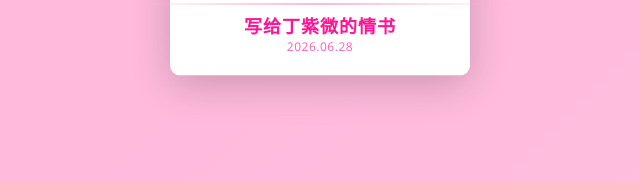
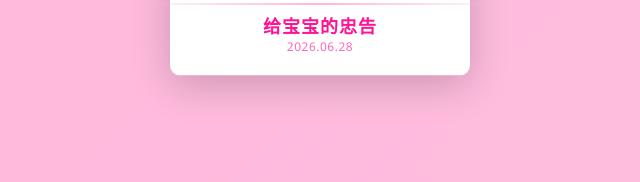
Before and after one commit to jamesanse/ilovedingziwei, a plain HTML site: page index.html in a window 1280 px wide. Shown: the part 437-619 px from the top of the page, 320-960 px from the left. Drawn offline with nearby package versions, Linux system fonts and the light colour scheme.

Commit message:
string update

```diff
--- a/index.html
+++ b/index.html
@@ -58,7 +58,7 @@
                 </g>
             </svg>
             <div class="envelope-content">
-                <p class="envelope-text">写给丁紫微的情书</p>
+                <p class="envelope-text">给宝宝的忠告</p>
                 <p class="envelope-date">2026.06.28</p>
             </div>
         </div>
```
